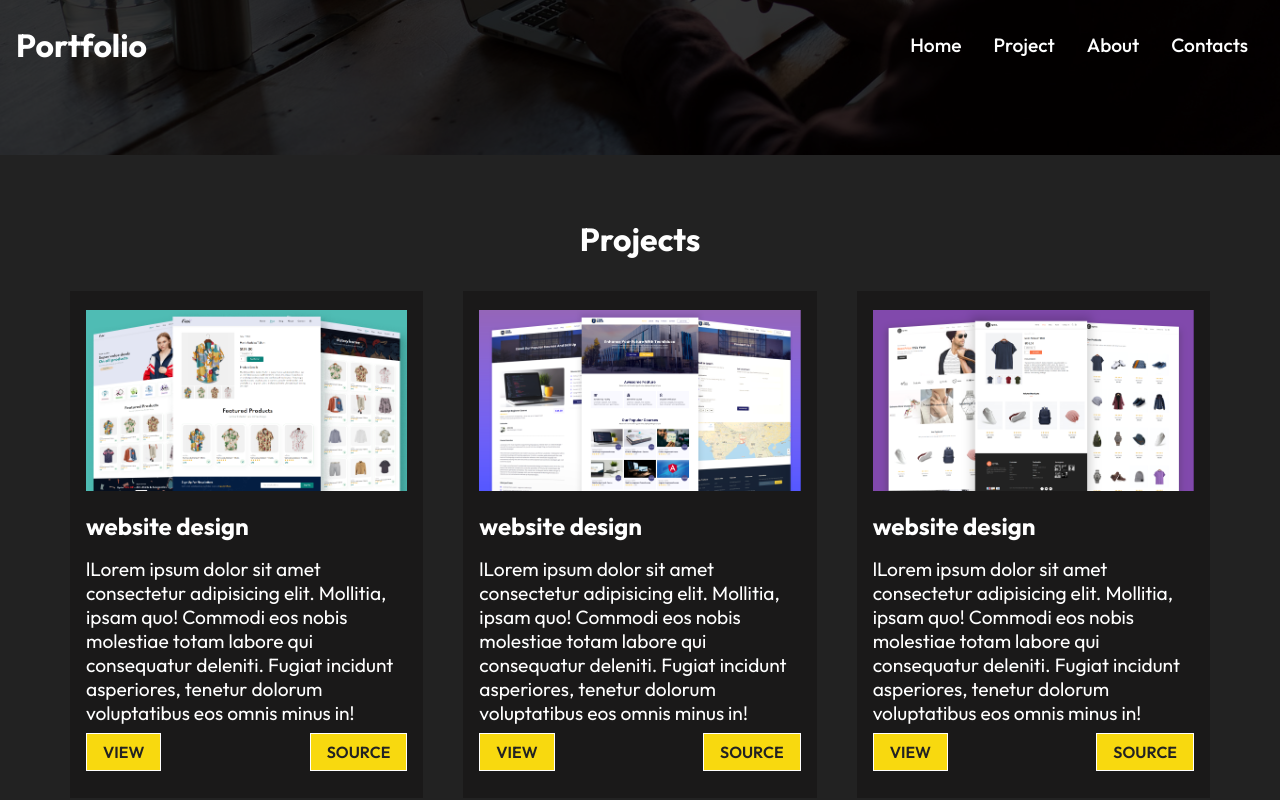
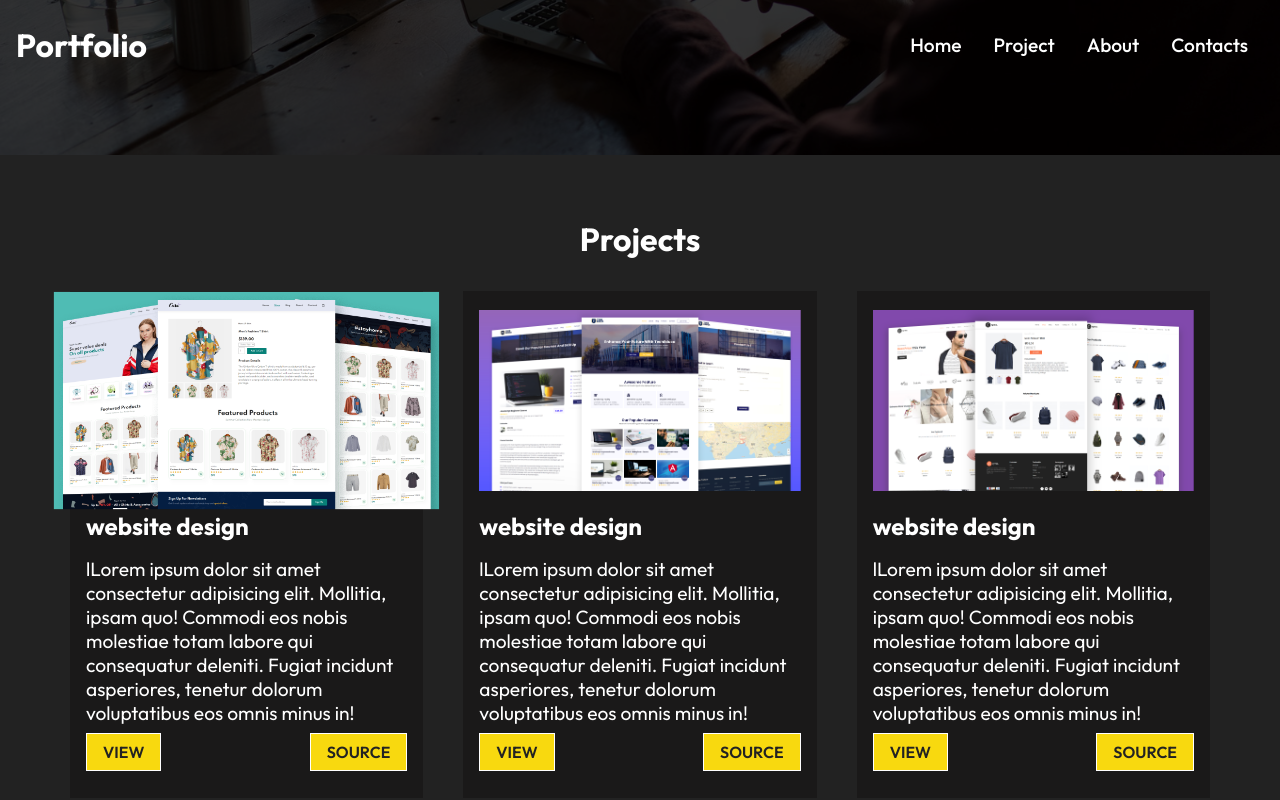
Before and after one commit to Jeffsmeagol/my-portfolio, a React (Vite) app: page / in a window 1280 px wide. In both pictures the pointer is over the picture 246 px from the left and 1045 px from the top of the page. Shown: the part 645-1445 px from the top of the page. Built offline with nearby package versions, Linux system fonts and the light colour scheme.

Commit message:
Added tranform property to the project image

```diff
--- a/index.html
+++ b/index.html
@@ -2,7 +2,7 @@
 <html lang="en">
   <head>
     <meta charset="UTF-8" />
-    <link rel="icon" type="image/svg+xml" href="/vite.svg" />
+    <link rel="icon" type="image/svg+xml" href="/OIP.jpg" />
     <meta name="viewport" content="width=device-width, initial-scale=1.0" />
     <title>Vite + React</title>
   </head>
--- a/src/components/workCardStyles.css
+++ b/src/components/workCardStyles.css
@@ -19,6 +19,11 @@
 
 .project-card img {
   width: 100%;
+}
+
+.project-card img:hover {
+  transform: scale(1.2, 1.2);
+  transition: 0.5s;
 }
 
 .project-title {
```
Also changed, not shown: public/OIP.jpg (added).
